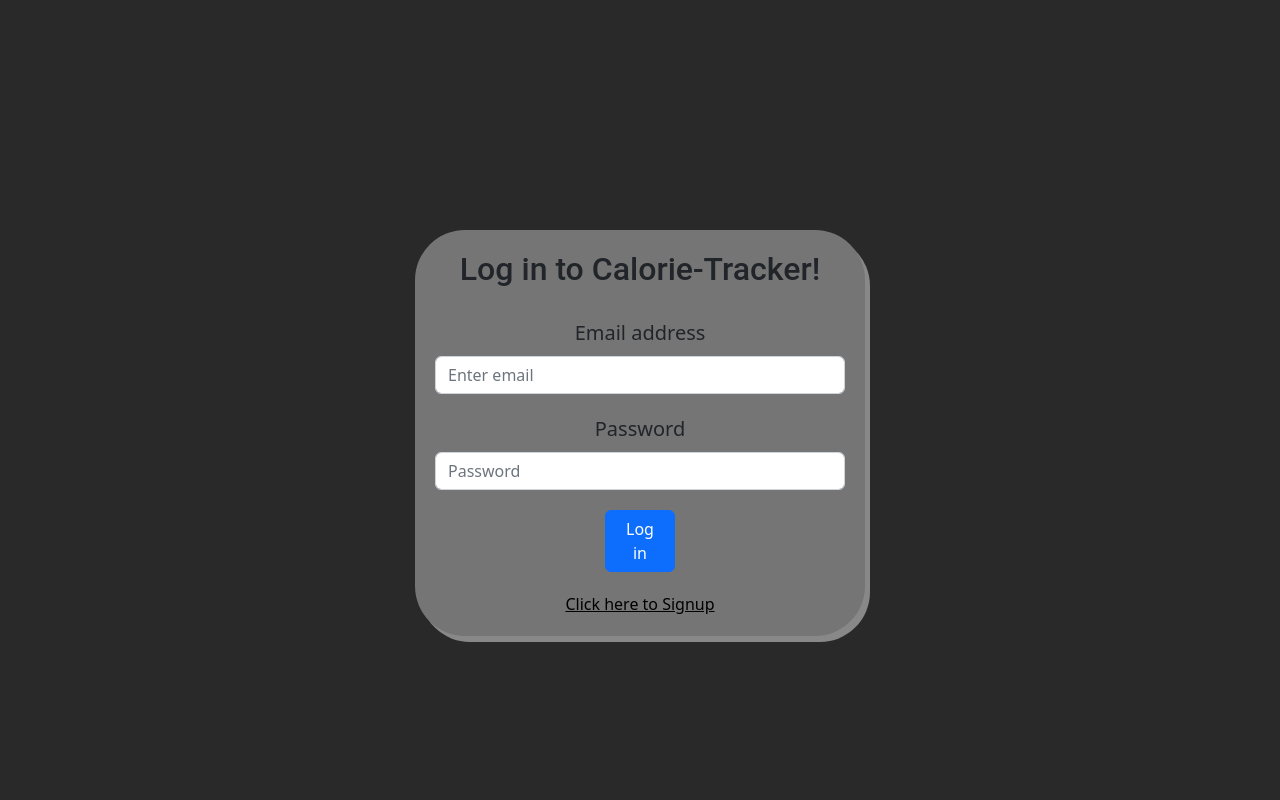
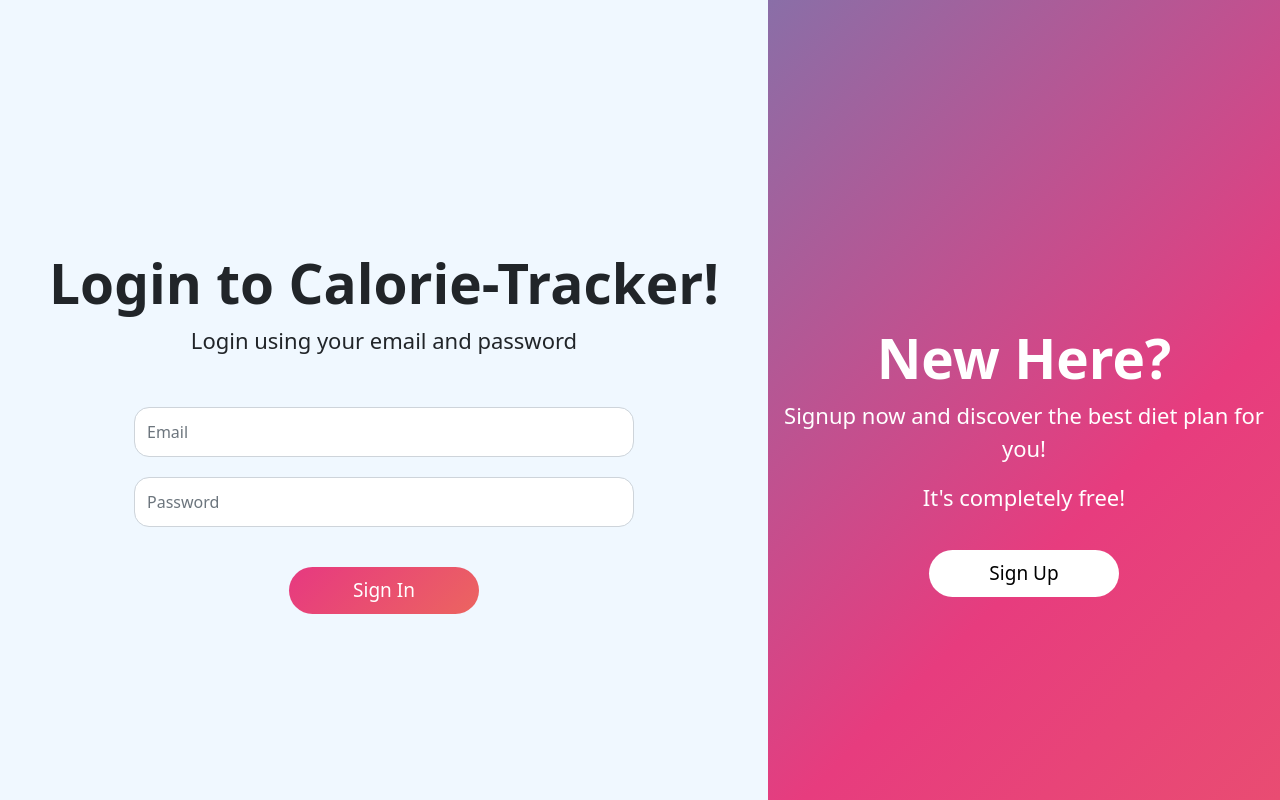
Before and after one commit to Bolgz/Calorie-Tracker, a React (Create React App) app: page / in a window 1280 px wide. Built offline with nearby package versions, Linux system fonts and the light colour scheme; no server answers.

Commit message:
Redesigned login and signup pages. Will redesign actual application soon

```diff
--- a/src/Components/Pages/Account/Account.css
+++ b/src/Components/Pages/Account/Account.css
@@ -3,7 +3,7 @@
   flex-direction: column;
   justify-content: center;
   margin-left: 550px;
-  margin-bottom: 90px;
+  margin-bottom: 0px;
   width: 500px;
 }
 
--- a/src/Components/Pages/Login/Login.css
+++ b/src/Components/Pages/Login/Login.css
@@ -1,47 +1,54 @@
+.login-page-flexbox {
+  display: flex;
+  position: absolute;
+  height: 100%;
+  width: 100%;
+}
+
+.main-content-login {
+  background-color: aliceblue;
+  width: 60%;
+  height: 100%;
+}
+
+.form-title-login {
+  margin-top: 250px;
+  font-size: 55px;
+  font-weight: bolder;
+}
+
 .login-form {
   margin: auto;
-  margin-top: 230px;
-  border-radius: 50px;
-  padding: 20px;
-  background-color: #757575;
-  box-shadow: 5px 6px #888888;
+  margin-top: 50px;
+  width: 500px;
 }
 
 .form-subtitle-login {
-  font-size: 20px;
+  font-size: 22px;
 }
 
-.form-title-login {
-  margin-bottom: 30px;
-  font-family: "Roboto", sans-serif;
-  display: flex;
-  flex-direction: column;
-  flex-wrap: wrap;
-  align-content: center;
+.login-email-field {
+  height: 50px;
+  border-radius: 15px;
 }
 
 .login-password-field {
   margin-top: 20px;
   margin-bottom: 20px;
+  border-radius: 15px;
+  height: 50px;
 }
 
 .login-button {
-  display: flex;
-  flex-direction: column;
-  flex-wrap: wrap;
-  align-content: center;
-  width: 70px;
-  margin: auto;
-}
-
-.main-content-login {
-  background-color: #292929;
-  position: fixed;
-  width: 100%;
-  height: 100%;
-  top: 0px;
-  left: 0px;
-  z-index: 1000;
+  margin-top: 20px;
+  width: 190px;
+  height: 47px;
+  font-size: 19px;
+  border-width: 0px;
+  background: linear-gradient(-45deg, #ee7752, #e73c7e, #23a6d5, #23d5ab);
+  background-size: 400% 400%;
+  animation: gradient 15s ease infinite;
+  border-radius: 50px;
 }
 
 .signup-link {
@@ -55,57 +62,52 @@
   align-content: center;
 }
 
-.error-message-login {
-  color: red;
-  font-size: 20px;
-  margin-top: 15px;
-  display: flex;
-  flex-direction: column;
-  flex-wrap: wrap;
-  align-content: center;
+.sidebar-signup {
+  width: 40%;
+  background: linear-gradient(-45deg, #ee7752, #e73c7e, #23a6d5, #23d5ab);
+  background-size: 400% 400%;
+  animation: gradient 15s ease infinite;
 }
 
-/* Extra small devices (phones, 600px and down) */
-@media only screen and (max-width: 600px) {
-  .login-form {
-    max-width: 350px;
-    max-height: 625px;
-    margin-top: 110px;
+@keyframes gradient {
+  0% {
+    background-position: 0% 50%;
+  }
+  50% {
+    background-position: 100% 50%;
+  }
+  100% {
+    background-position: 0% 50%;
   }
 }
 
-/* Small devices (portrait tablets and large phones, 600px and up) */
-@media only screen and (min-width: 600px) {
-  .login-form {
-    max-width: 450px;
-    max-height: 525px;
-    margin-top: 110px;
-  }
+.sidebar-signup-button {
+  margin-top: 20px;
+  width: 190px;
+  height: 47px;
+  font-size: 19px;
+  color: black;
+  font-weight: 500;
+  border-width: 0px;
+  background: white;
+  border-radius: 50px;
 }
 
-/* Medium devices (landscape tablets, 768px and up) */
-@media only screen and (min-width: 768px) {
-  .login-form {
-    max-width: 450px;
-    max-height: 525px;
-    margin-top: 110px;
-  }
+.sidebar-signup-title {
+  margin-top: 325px;
+  font-size: 55px;
+  font-weight: bolder;
+  color: white;
 }
 
-/* Large devices (laptops/desktops, 992px and up) */
-@media only screen and (min-width: 992px) {
-  .login-form {
-    max-width: 450px;
-    max-height: 525px;
-    margin-top: 110px;
-  }
+.sidebar-signup-text {
+  font-size: 22px;
+  color: white;
 }
 
-/* Extra large devices (large laptops and desktops, 1200px and up) */
-@media only screen and (min-width: 1200px) {
-  .login-form {
-    max-width: 450px;
-    max-height: 525px;
-    margin-top: 230px;
-  }
+.error-message-login {
+  color: rgb(192, 7, 7);
+  font-size: 20px;
+  font-weight: 500;
+  margin-top: 15px;
 }
--- a/src/Components/Pages/Login/Login.js
+++ b/src/Components/Pages/Login/Login.js
@@ -25,7 +25,8 @@ function Login() {
   /**
    * Logs in users and sets their authentication persistence
    */
-  function setAuthPersistence() {
+  function setAuthPersistence(event) {
+    event.preventDefault();
     const auth = getAuth();
     setPersistence(auth, browserLocalPersistence)
       .then(() => {
@@ -35,10 +36,10 @@ function Login() {
         // ...
         // New sign-in will be persisted with local persistence.
         signInWithEmailAndPassword(auth, email, password)
-          .then((userCredential) => {
-            // Signed in
+          .then(() => {
+            window.location.pathname = "/Calorie-Tracker";
           })
-          .catch((error) => {
+          .catch(() => {
             setLoginError(true);
           });
       })
@@ -50,48 +51,51 @@ function Login() {
   }
 
   return (
-    <div className="login-page-container">
+    <div className="login-page-flexbox">
       <div className="main-content-login">
-        <Form className="login-form">
-          <h2 className="form-title-login">Log in to Calorie-Tracker!</h2>
-
-          <Form.Group className="login-email-field" controlId="formBasicEmail">
-            <Form.Label className="form-subtitle-login">
-              Email address
-            </Form.Label>
+        <h1 className="form-title-login">Login to Calorie-Tracker!</h1>
+        <p className="form-subtitle-login">
+          Login using your email and password
+        </p>
+        <Form className="login-form" onSubmit={setAuthPersistence}>
+          <Form.Group controlId="formBasicEmail">
             <Form.Control
+              className="login-email-field"
               type="email"
-              placeholder="Enter email"
+              placeholder="Email"
               onChange={(e) => setEmail(e.target.value)}
             />
           </Form.Group>
 
-          <Form.Group
-            className="login-password-field"
-            controlId="formBasicPassword"
-          >
-            <Form.Label className="form-subtitle-login">Password</Form.Label>
+          <Form.Group controlId="formBasicPassword">
             <Form.Control
+              className="login-password-field"
               type="password"
               placeholder="Password"
               onChange={(e) => setPassword(e.target.value)}
             />
           </Form.Group>
 
-          <Link to="/" className="login-button">
-            <Button variant="primary" onClick={setAuthPersistence}>
-              Log in
-            </Button>
-          </Link>
+          <Button variant="primary" className="login-button" type="submit">
+            Sign In
+          </Button>
 
           {loginError && (
             <p className="error-message-login">Incorrect email or password</p>
           )}
-
-          <Link to="/signup" className="signup-link">
-            Click here to Signup
-          </Link>
         </Form>
+      </div>
+      <div className="sidebar-signup">
+        <h1 className="sidebar-signup-title">New Here?</h1>
+        <p className="sidebar-signup-text">
+          Signup now and discover the best diet plan for you!
+        </p>
+        <p className="sidebar-signup-text">It's completely free!</p>
+        <Link to="/signup">
+          <Button variant="primary" className="sidebar-signup-button">
+            Sign Up
+          </Button>
+        </Link>
       </div>
     </div>
   );
--- a/src/Components/Pages/Signup/Signup.js
+++ b/src/Components/Pages/Signup/Signup.js
@@ -20,10 +20,11 @@ function Signup() {
   /**
    * Handles account creation with firebase
    */
-  function createUserAccount() {
+  function createUserAccount(event) {
+    event.preventDefault();
     const auth = getAuth();
     createUserWithEmailAndPassword(auth, email, password)
-      .then((userCredential) => {
+      .then(() => {
         //Switches to home screen upon account creation
         window.location.pathname = "/Calorie-Tracker";
       })
@@ -59,13 +60,16 @@ function Signup() {
   }
 
   return (
+    <div className="signup-page-flexbox">
       <div className="main-content">
-      <Form className="signup-form">
-        <h2 className="form-title">Create a Calorie Tracker Account</h2>
-
-        <Form.Group className="signup-email-field" controlId="formBasicEmail">
-          <Form.Label className="form-subtitle">Email address</Form.Label>
+        <h1 className="form-title-login">Signup For Calorie-Tracker!</h1>
+        <p className="form-subtitle-login">
+          Signup using an email and password. It's Free!
+        </p>
+        <Form className="signup-form" onSubmit={createUserAccount}>
+          <Form.Group controlId="formBasicEmail">
             <Form.Control
+              className="signup-email-field"
               type="email"
               placeholder="Enter email"
               onChange={(e) => setEmail(e.target.value)}
@@ -75,12 +79,9 @@ function Signup() {
             </Form.Text>
           </Form.Group>
 
-        <Form.Group
+          <Form.Group controlId="formBasicPassword">
+            <Form.Control
               className="signup-password-field"
-          controlId="formBasicPassword"
-        >
-          <Form.Label className="form-subtitle">Password</Form.Label>
-          <Form.Control
               type="password"
               placeholder="Password"
               onChange={(e) => setPassword(e.target.value)}
@@ -88,18 +89,25 @@ function Signup() {
             <Form.Text className="text-muted">Make it strong!</Form.Text>
           </Form.Group>
 
-        <div className="submit-button">
-          <Button onClick={createUserAccount} variant="primary">
-            Submit
+          <Button type="submit" variant="primary" className="signup-button">
+            Signup
           </Button>
-        </div>
 
           {getSignupErrorMessage()}
-
-        <Link to="/login" className="login-link">
-          Click here to login
+        </Form>
+      </div>
+      <div className="sidebar-signup">
+        <h1 className="sidebar-signup-title">Have An Account?</h1>
+        <p className="sidebar-signup-text">Welcome back!</p>
+        <p className="sidebar-signup-text">
+          Click below to sign in to you Calorie-Tracker account
+        </p>
+        <Link to="/login">
+          <Button variant="primary" className="sidebar-signup-button">
+            Sign in
+          </Button>
         </Link>
-      </Form>
+      </div>
     </div>
   );
 }
```
Also changed, not shown: src/Components/Pages/Signup/Signup.css (+32 -61 lines). Lines whose indentation alone changed are shown as unchanged.
